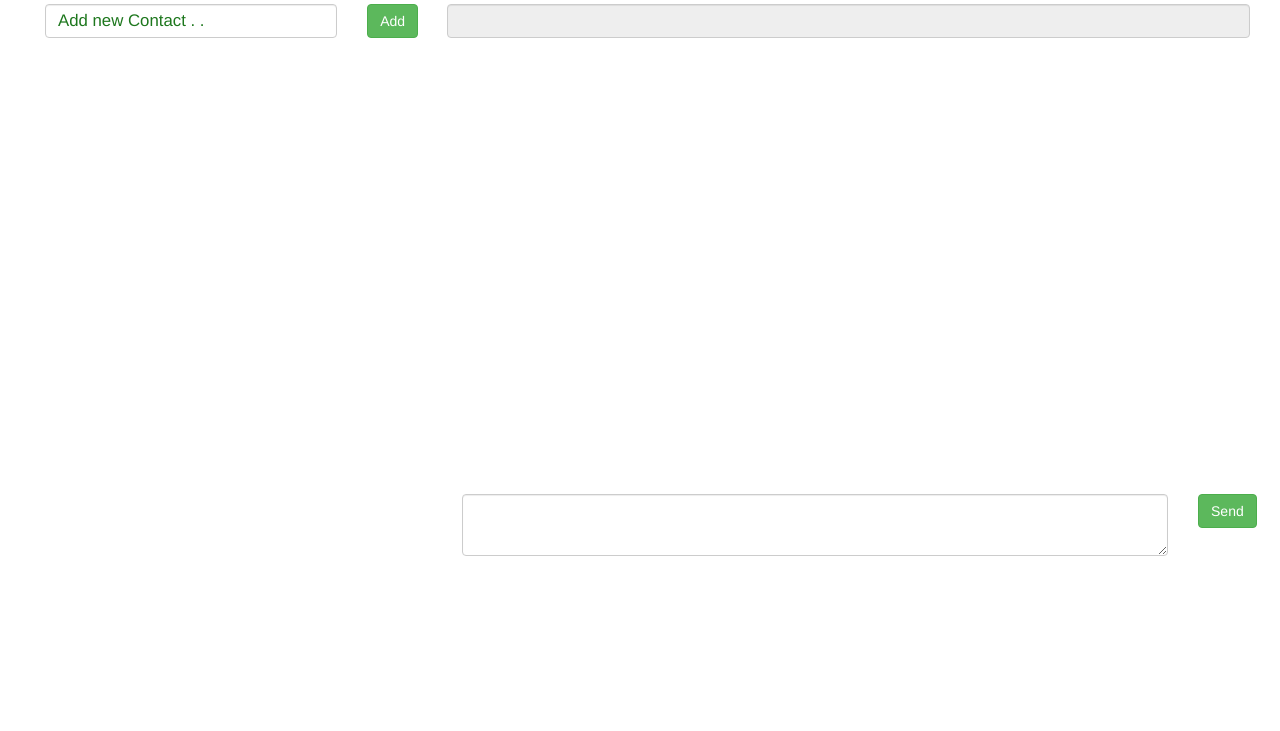
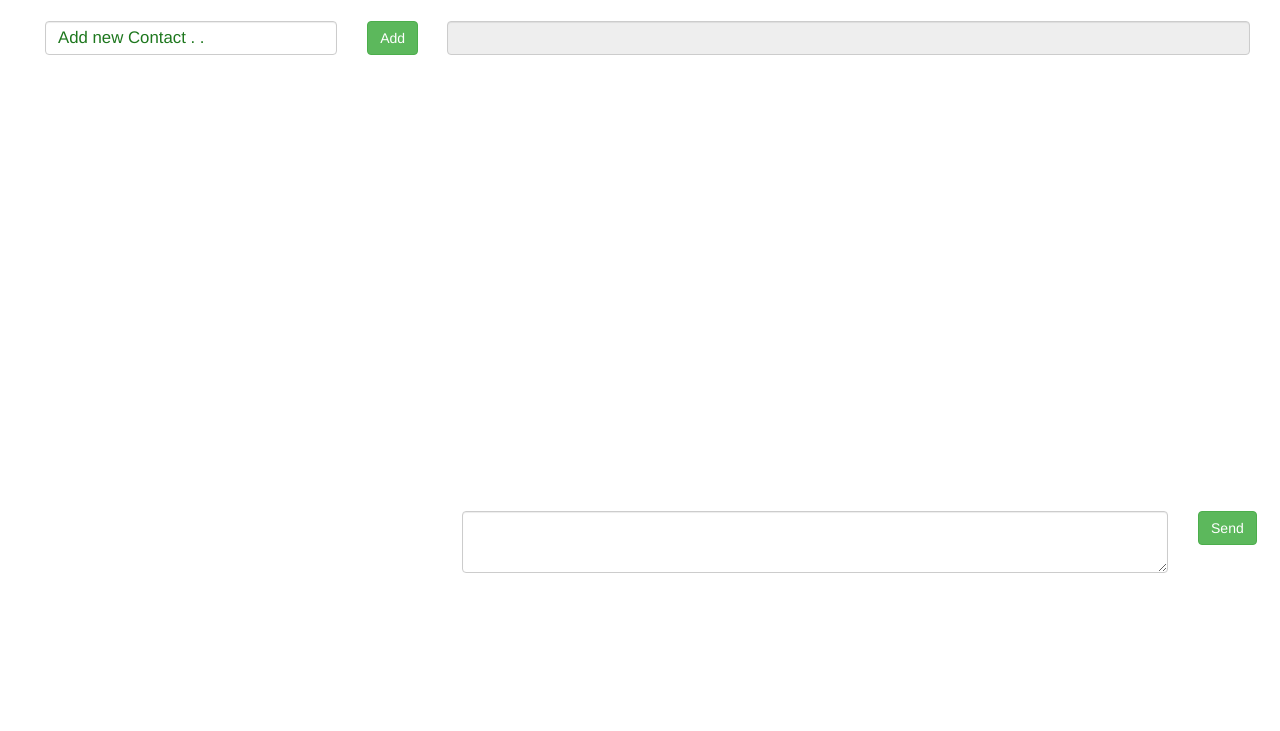
Before and after one commit to ShahryarAhmed97/Chat-App, a plain HTML site: page pages/home.html in a window 1280 px wide. Shown: the part 69-800 px from the top of the page. Drawn offline with nearby package versions, Linux system fonts and the light colour scheme; no server answers.

Commit message:
5.1th commit 2/2/19

```diff
--- a/pages/home.html
+++ b/pages/home.html
@@ -34,6 +34,8 @@
 
     </div>
 </div>
+
+<div class="col-md-12" style="height:17px;"></div>
 <div class="col-md-12"  id="homeDiv" style="margin-top:10px;">
 
     <div class="col-md-4" id="allUsers" >
```
